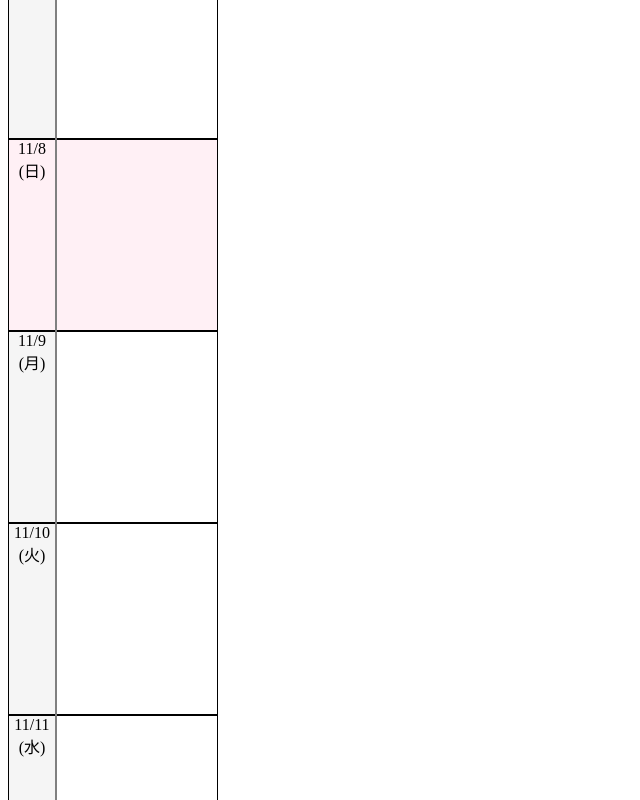
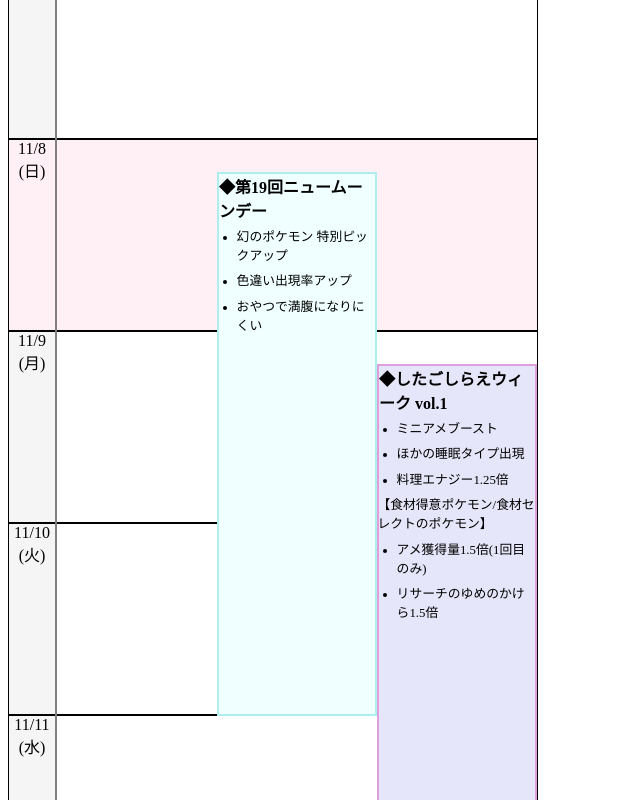
Before and after one commit to kyonsiii/test, a plain HTML site: page event.html in a window 1280 px wide. Shown: the part 1280-2080 px from the top of the page, without its empty margins (0-640 px from the left). Drawn offline with Linux system fonts and the light colour scheme.

Commit message:
add new events

```diff
--- a/event.html
+++ b/event.html
@@ -133,7 +133,8 @@
                 this.pokeEvent.addEntry("2026/10/12 04:00", "2026/10/19 04:00", true, GetPreset("すくすくウィーク"), "◆すくすくウィークVol.6")
                 this.pokeEvent.addEntry("2026/10/25 04:00", "2026/10/28 04:00",  true, GetPreset("グッドスリープデー"), "◆グッドスリープデーVol.40");
                 this.pokeEvent.addEntry("2026/10/26 04:00", "2026/11/02 04:00", true, GetPreset(), "◆ハロウィン2026: ダブルアメリサーチ", "*※ワカクサ/EXイベント", this.EventItems["pickup_other_sleep_type"], "きのみのうち1種がブリーのみで固定", "*【ゴーストタイプ】", "食材+1", "スキル確率1.25倍", "メインスキルLv+3", "*【10/31･11/1】", "アメ3倍", "*【それ以外】", "アメ2倍","*", "*【大ピックアップ 】","*イーブイ(ハロウィン) / ムウマ / ムウマージ", "*【中ピックアップ 】","*ピカチュウ(ハロウィン)", "*【 小ピックアップ 】","*ゴース / ゴースト / ゲンガー / カゲボウズ / ジュペッタ / フワンテ / フワライド / バケッチャ / パンプジン / ミミッキュ / ラウドボーン" )
-
+                this.pokeEvent.addEntry("2026/11/08 04:00", "2026/11/11 04:00", true, GetPreset("ニュームーンデー2"), "◆第19回ニュームーンデー");
+                this.pokeEvent.addEntry("2026/11/09 04:00", "2026/11/16 04:00", true, GetPreset("したごしらえウィーク"), "◆したごしらえウィーク vol.1")
 
 
 
@@ -382,6 +383,17 @@
                     ]
                 },
 
+                "したごしらえウィーク" : {
+                    items: [
+                        this.EventItems["mini_candy_boost"],
+                        this.EventItems["pickup_other_sleep_type"],
+                        this.EventItems["cooking_power_125percent"],
+                        "*【食材得意ポケモン/食材セレクトのポケモン】",
+                        this.EventItems["sleep_candy_150percent"],
+                        this.EventItems["sleep_yumenokakera_150percent"]
+                    ]
+                },
+
                 "連発！スキルウィーク" : {
                     items: [
                         this.EventItems["mini_candy_boost"],
```
